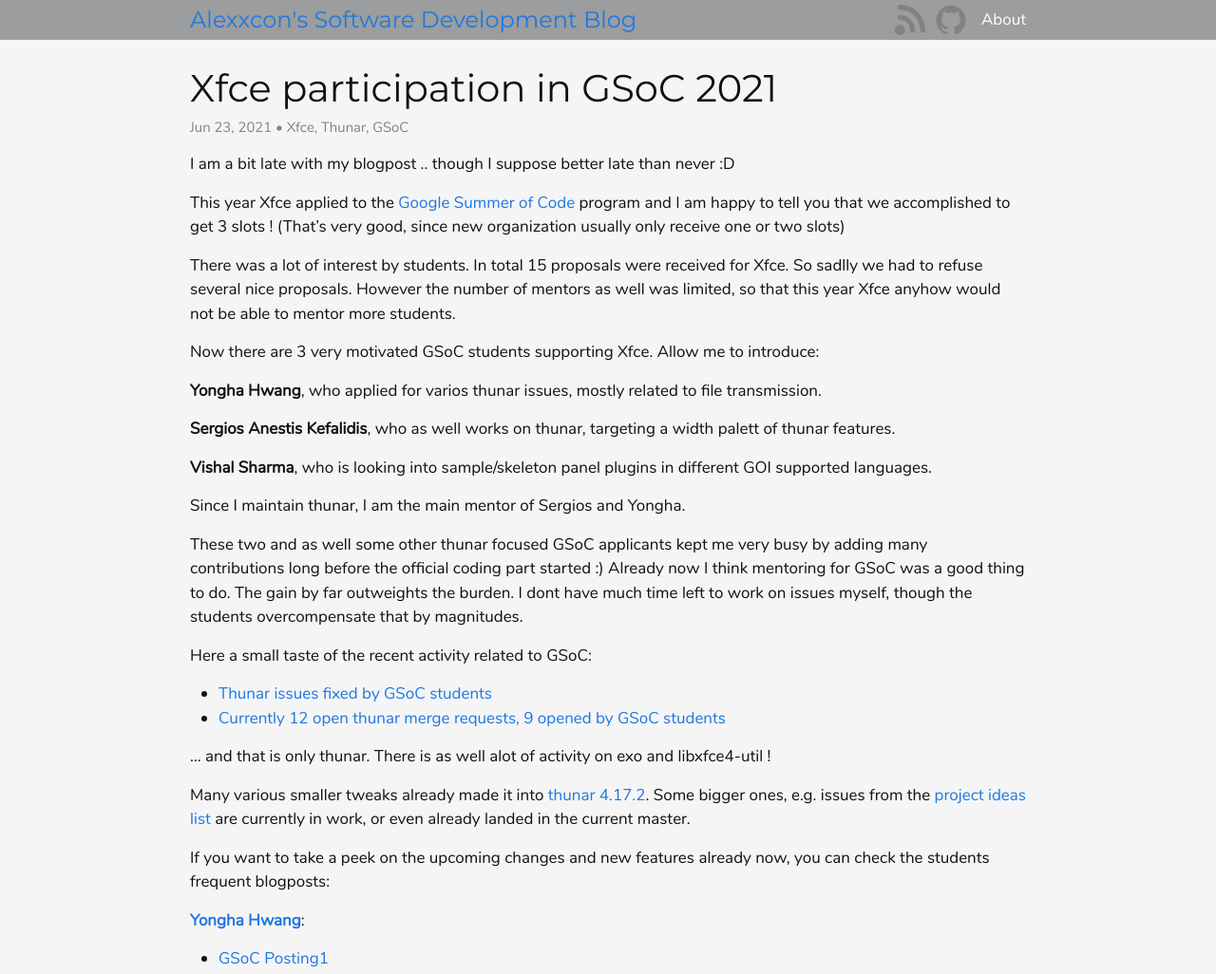
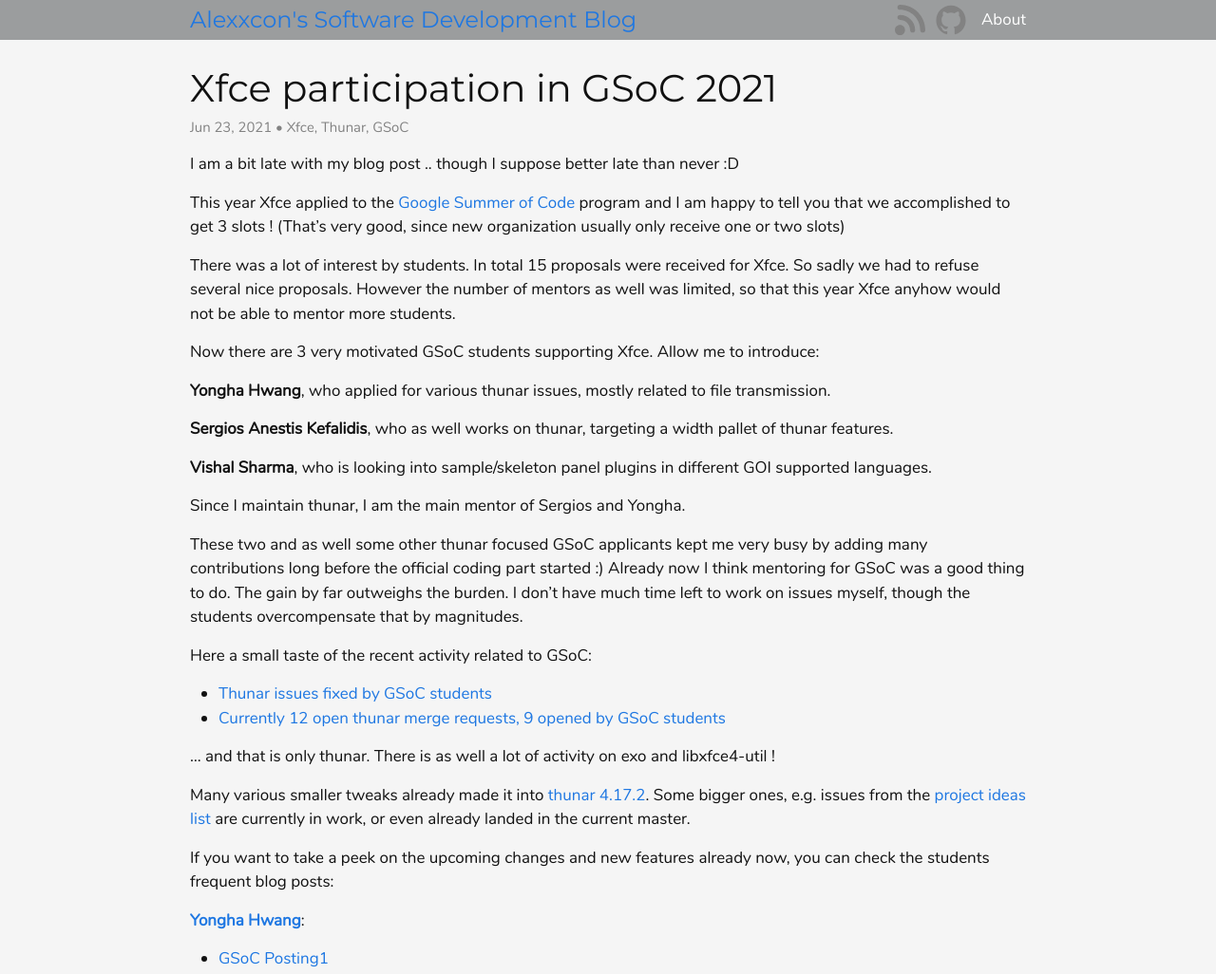
Before and after one commit to alexxcons/alexxcons.github.io, a Jekyll site: the page built from _posts/2021-06-23-xfce-participates-in-gsoc.md, in a window 1280 px wide. Shown: the top 1026 px of the page at 95% size. Built offline with Jekyll 4.4.1, drawn with Linux system fonts in a browser that asks for light colours.

Commit message:
fixed typos

```diff
--- a/_posts/2021-06-23-xfce-participates-in-gsoc.md
+++ b/_posts/2021-06-23-xfce-participates-in-gsoc.md
@@ -6,36 +6,36 @@
 comments: true
 ---
 
-I am a bit late with my blogpost .. though I suppose better late than never :D
+I am a bit late with my blog post .. though I suppose better late than never :D
 
 This year Xfce applied to the [Google Summer of Code](https://summerofcode.withgoogle.com/organizations/6058796058673152/) program and I am happy to tell you that we accomplished to get 3 slots ! (That's very good, since new organization usually only receive one or two slots)
 
 There was a lot of interest by students. In total 15 proposals were received for Xfce.
-So sadlly we had to refuse several nice proposals. However the number of mentors as well was limited, so that this year Xfce anyhow would not be able to mentor more students.
+So sadly we had to refuse several nice proposals. However the number of mentors as well was limited, so that this year Xfce anyhow would not be able to mentor more students.
 
 Now there are 3 very motivated GSoC students supporting Xfce. Allow me to introduce:
 
-**Yongha Hwang**, who applied for varios thunar issues, mostly related to file transmission.
+**Yongha Hwang**, who applied for various thunar issues, mostly related to file transmission.
 
-**Sergios Anestis Kefalidis**, who as well works on thunar, targeting a width palett of thunar features.
+**Sergios Anestis Kefalidis**, who as well works on thunar, targeting a width pallet of thunar features.
 
 **Vishal Sharma**, who is looking into sample/skeleton panel plugins in different GOI supported languages.
 
 Since I maintain thunar, I am the main mentor of Sergios and Yongha.
 
 These two and as well some other thunar focused GSoC applicants kept me very busy by adding many contributions long before the official coding part started :)
-Already now I think mentoring for GSoC was a good thing to do. The gain by far outweights the burden. I dont have much time left to work on issues myself, though the students overcompensate that by magnitudes.
+Already now I think mentoring for GSoC was a good thing to do. The gain by far outweighs the burden. I don't have much time left to work on issues myself, though the students overcompensate that by magnitudes.
 
 
 Here a small taste of the recent activity related to GSoC:
 - [Thunar issues fixed by GSoC students](https://gitlab.xfce.org/xfce/thunar/-/issues?scope=all&utf8=%E2%9C%93&state=closed&label_name[]=8.%20GSoC%202021)
 - [Currently 12 open thunar merge requests, 9 opened by GSoC students](https://gitlab.xfce.org/xfce/thunar/-/merge_requests)
 
-... and that is only thunar. There is as well alot of activity on exo and libxfce4-util !
+... and that is only thunar. There is as well a lot of activity on exo and libxfce4-util !
 
 Many various smaller tweaks already made it into [thunar 4.17.2](https://gitlab.xfce.org/xfce/thunar/-/tags/thunar-4.17.2). Some bigger ones, e.g. issues from the [project ideas list](https://wiki.xfce.org/projects/gsoc/start#project_ideas)  are currently in work, or even already landed in the current master.
 
-If you want to take a peek on the upcoming changes and new features already now, you can check the students frequent blogposts:
+If you want to take a peek on the upcoming changes and new features already now, you can check the students frequent blog posts:
 
 **[Yongha Hwang](https://dev.ikx.kr)**:
 * [GSoC Posting1](https://dev.ikx.kr/GSOC-2021)
```
